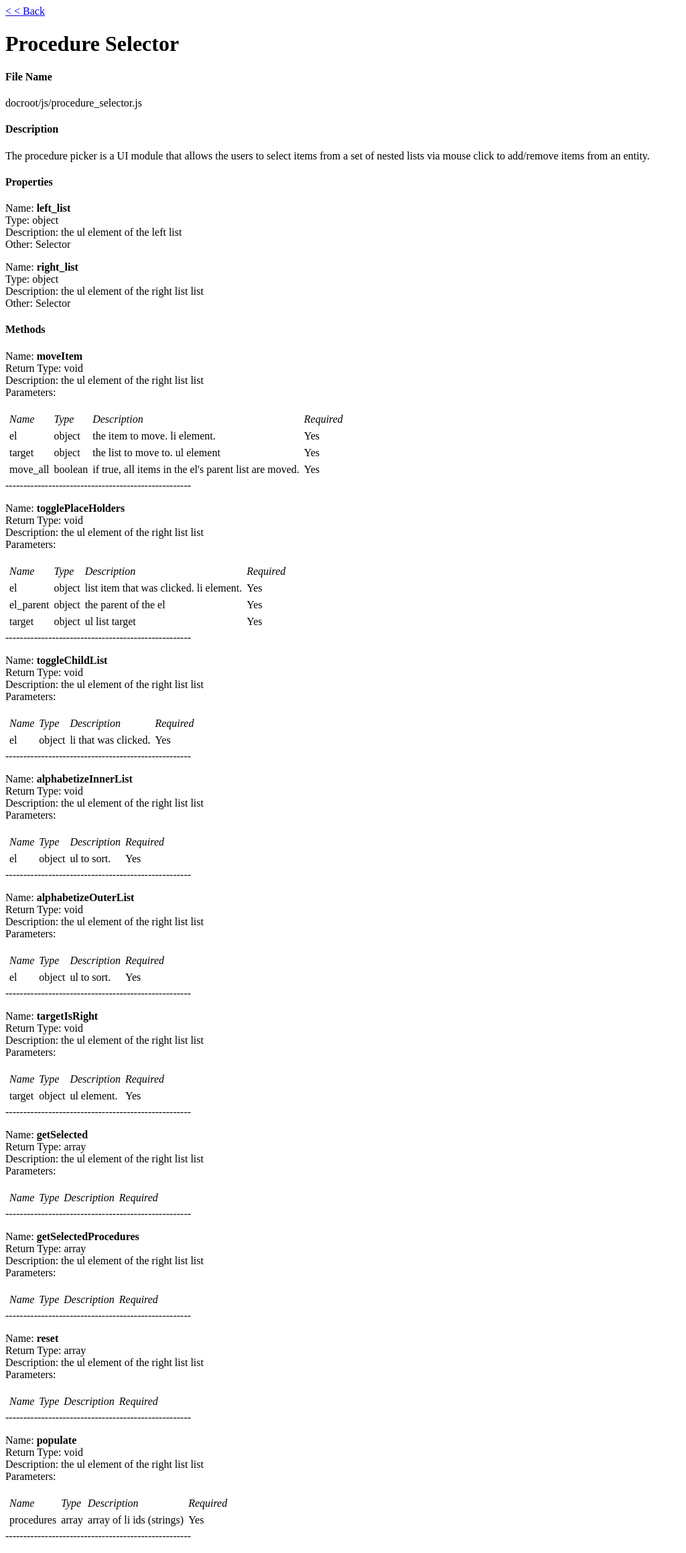
After one commit to coleHafner/thelab, a PHP site: page /hh-wiki/wiki.php?article=procedure_selector_js in a window 1280 px wide. The commit adds this page. Shown: the whole page at 67% size, without its empty margins (0-1024 px from the left). Run offline with PHP 8.4, Linux system fonts and the light colour scheme; lists and menus that the app fills with data are empty.

Commit message:
upates to the wiki.

```diff
--- /dev/null
+++ b/hh-wiki/index.php
@@ -0,0 +1,6 @@
+<h4>HH Procedure Selector</h4>
+<hr/>
+<ul>
+	<li><a href="wiki.php?article=procedure_selector_js">procedure_selector.js</a></li>
+	<li><a href="wiki.php?article=procedure_selector_php">procedure_selector.php</a></li>
+</ul>
--- a/hh-wiki/procedure-selector.php
+++ b/hh-wiki/procedure_selector_js.php
@@ -1,4 +1,5 @@
 <?php
+
 $file = array(
 
 	'name' => 'Procedure Selector',
@@ -7,8 +8,7 @@ $file = array(
 
 	'file_name' => 'docroot/js/procedure_selector.js',
 
-	'desc' => '
-		The procedure picker is a UI module that allows the users to select items
+	'desc' => 'The procedure picker is a UI module that allows the users to select items
 		from a set of nested lists via mouse click to add/remove items from an entity.',
 
 	'properties' => array(
@@ -185,71 +185,3 @@ $file = array(
 		),
 	),
 );
-?>
-
-<!DOCTYPE html>
-<html>
-<head>
-	<style>
-		.parameters {
-			border-spacing:5px;
-		}
-
-		.parameters th{
-			text-align:left;
-			font-weight:normal;
-		}
-
-		.name {
-			font-weight:bold;
-		}
-	</style>
-</head>
-
-<body>
-	<h1><?php echo $file['name']; ?></h1>
-
-	<h4>Description</h4>
-	<p><?php echo $file['desc']; ?></p>
-
-	<h4>Properties</h4>
-<?php foreach($file['properties'] as $prop) : ?>
-	<p>
-		Name: <span class="name"><?php echo $prop['name']; ?></span><br/>
-		Type: <?php echo $prop['type']; ?><br/>
-		Description: <?php echo $prop['desc']; ?><br/>
-		<?php if($prop['other']) : ?>
-		Other: <?php echo array_shift($prop['other']); ?>
-		<?php endif; ?>
-	</p>
-<?php endforeach; ?>
-
-	<h4>Methods</h4>
-<?php foreach($file['methods'] as $mth) : ?>
-	<p>
-		Name: <span class="name"><?php echo $mth['name']; ?></span><br/>
-		Return Type: <?php echo $mth['return']; ?><br/>
-		Description: <?php echo $prop['desc']; ?><br/>
-		Parameters:<br/>
-		<table class="parameters">
-			<tr>
-				<th>Name</th>
-				<th>Type</th>
-				<th>Description</th>
-				<th>Required</th>
-			</tr>
-		<?php foreach($mth['parameters'] as $param) : ?>
-			<tr>
-				<td><?php echo $param['name']; ?></td>
-				<td><?php echo $param['type']; ?></td>
-				<td><?php echo $param['desc']; ?></td>
-				<td><?php echo $param['required'] ? 'Yes' : 'No'; ?></td>
-			</tr>
-		<?php endforeach; ?>
-		</table>
-		----------------------------------------------------
-	</p>
-<?php endforeach; ?>
-
-</body>
-</html>
--- /dev/null
+++ b/hh-wiki/wiki.php
@@ -0,0 +1,95 @@
+<?php require_once($_REQUEST['article'] . '.php')?>
+
+<!DOCTYPE html>
+<html>
+<head>
+	<style>
+		.parameters {
+			border-spacing:5px;
+		}
+
+		.parameters th{
+			text-align:left;
+			font-weight:normal;
+			font-style: italic;
+		}
+
+		.name {
+			font-weight:bold;
+		}
+	</style>
+</head>
+
+<body>
+
+	<a href="/hh-wiki"> &lt; &lt; Back </a>
+
+	<h1><?php echo $file['name']; ?></h1>
+
+	<h4>File Name</h4>
+	<p><?php echo $file['file_name']; ?></p>
+
+	<h4>Description</h4>
+	<p><?php echo $file['desc']; ?></p>
+
+<?php if(!empty($file['properties'])) : ?>
+	<h4>Properties</h4>
+
+	<?php foreach($file['properties'] as $prop) : ?>
+
+	<p>
+		Name: <span class="name"><?php echo $prop['name']; ?></span><br/>
+		Type: <?php echo $prop['type']; ?><br/>
+		Description: <?php echo $prop['desc']; ?><br/>
+		<?php if($prop['other']) : ?>
+		Other: <?php echo array_shift($prop['other']); ?>
+		<?php endif; ?>
+	</p>
+<?php endforeach; endif;?>
+
+<?php if(!empty($file['methods'])) : ?>
+	<h4>Methods</h4>
+<?php foreach($file['methods'] as $mth) : ?>
+	<p>
+		Name: <span class="name"><?php echo $mth['name']; ?></span><br/>
+		Return Type: <?php echo $mth['return']; ?><br/>
+		Description: <?php echo $prop['desc']; ?><br/>
+		Parameters:<br/>
+		<table class="parameters">
+			<tr>
+				<th>Name</th>
+				<th>Type</th>
+				<th>Description</th>
+				<th>Required</th>
+			</tr>
+		<?php foreach($mth['parameters'] as $param) : ?>
+			<tr>
+				<td><?php echo $param['name']; ?></td>
+				<td><?php echo $param['type']; ?></td>
+				<td><?php echo $param['desc']; ?></td>
+				<td><?php echo $param['required'] ? 'Yes' : 'No'; ?></td>
+			</tr>
+		<?php endforeach; ?>
+		</table>
+		----------------------------------------------------
+	</p>
+<?php endforeach; endif; ?>
+
+<?php if(!empty($file['parameters'])) : ?>
+
+	<h4>Parameters</h4>
+
+	<?php foreach($file['parameters'] as $prop) : ?>
+	<p>
+		Name: <span class="name"><?php echo $prop['name']; ?></span><br/>
+		Type: <?php echo $prop['type']; ?><br/>
+		Description: <?php echo $prop['desc']; ?><br/>
+
+		<?php if($prop['other']) : foreach($prop['other'] as $k => $v) :?>
+		<?php echo $k; ?>: <?php echo $v; ?>
+		<?php endforeach; endif; ?>
+	</p>
+<?php endforeach; endif; ?>
+
+</body>
+</html>
```
Also changed, not shown: hh-wiki/procedure_selector_php.php (added, +62 -0 lines).
